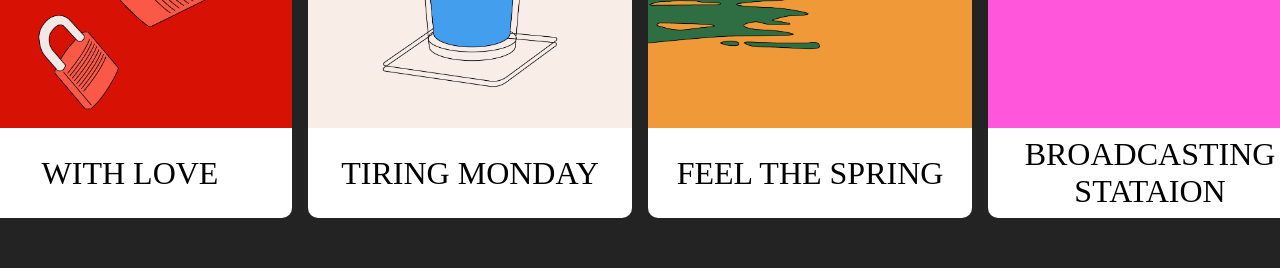
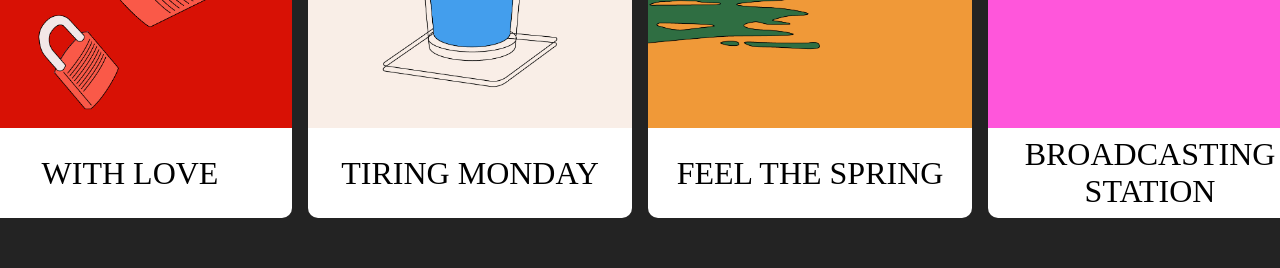
Before and after one commit to alreadynyeong/Seoul, a React (Create React App) app: page / in a window 1280 px wide. Shown: the part 940-1208 px from the top of the page. Built offline with nearby package versions, Linux system fonts and the light colour scheme; no server answers; a web font is replaced by a local one.

Commit message:
Docs: 오타수정

```diff
--- a/src/constants/City.js
+++ b/src/constants/City.js
@@ -51,7 +51,7 @@ const cityData = [
   {
     id: 7,
     title: "상암",
-    name: "BROADCASTING STATAION",
+    name: "BROADCASTING STATION",
     lat: 37.5786204,
     lng: 126.8912893,
   },
```
